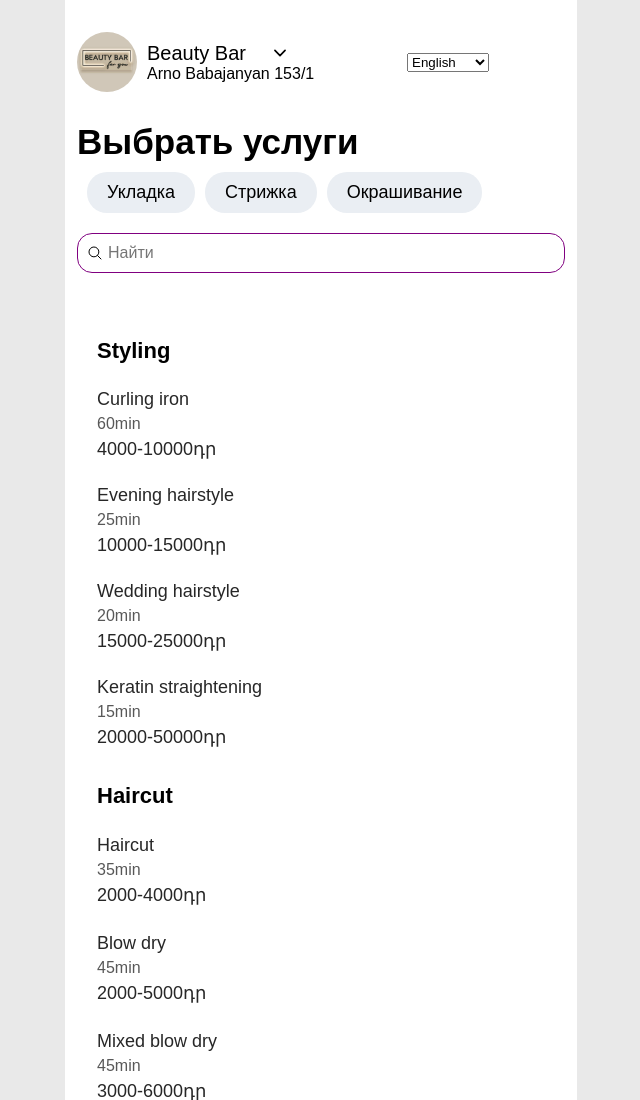
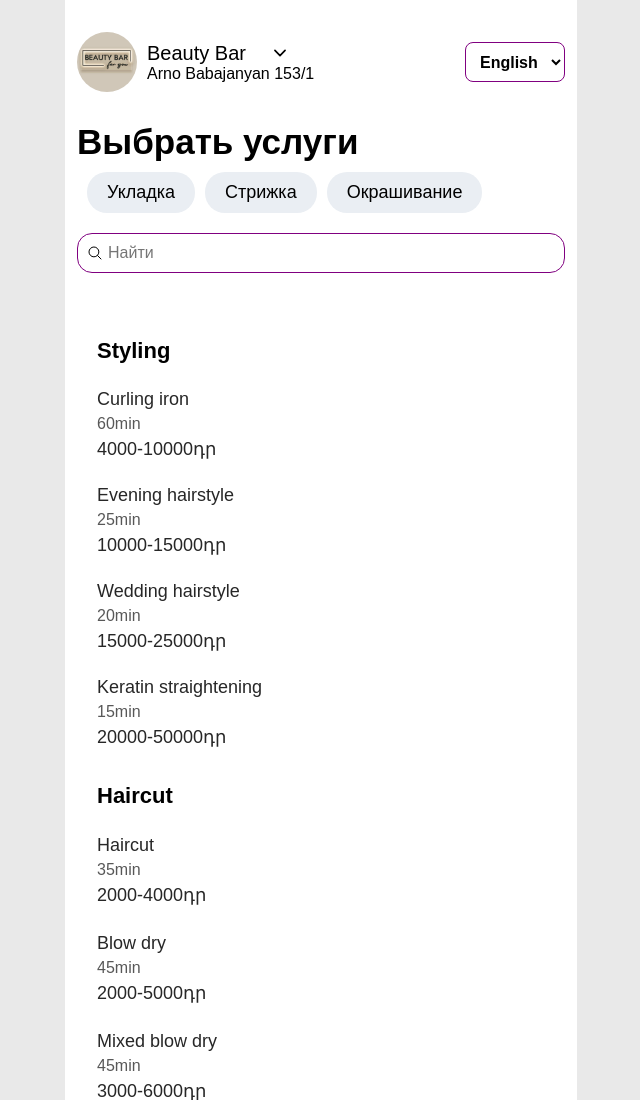
Before and after one commit to GrigNazaryan/Marketing-final, a plain HTML site: page index.html in a window 1280 px wide. Shown: the top 1100 px of the page, without its empty margins (319-959 px from the left). Drawn offline with nearby package versions, Linux system fonts and the light colour scheme.

Commit message:
Update uslugi.css

```diff
--- a/uslugi.css
+++ b/uslugi.css
@@ -24,7 +24,8 @@ html {
 .top_title {
     font-size: 35px;
 }
-.text_box{
+
+.text_box {
     width: 250px;
     height: 100px;
     display: flex;
@@ -39,7 +40,7 @@ html {
     align-items: center;
     font-size: 20px;
     font-weight: 500;
-    gap:25px;
+    gap: 25px;
 }
 
 .uslugi {
@@ -71,6 +72,21 @@ html {
     justify-content: flex-start;
     align-items: center;
     gap: 10px;
+    position: relative;
+
+}
+
+#languagesSelect {
+    position: absolute;
+    right: 0;
+    width: 100px;
+    height: 40px;
+    background: transparent;
+    border: 1px solid purple;
+    border-radius: 8px;
+    font-weight: 700;
+    padding: 5px 10px;
+    font-size: 16px;
 }
 
 .div {
@@ -128,7 +144,8 @@ html {
     background: purple;
     color: white;
 }
-.summary_box{
+
+.summary_box {
     width: 570px;
     height: 120px;
     display: flex;
@@ -136,7 +153,7 @@ html {
     align-items: center;
     flex-direction: column;
     position: fixed;
-    border-radius:12px ;
+    border-radius: 12px;
     bottom: 0;
     left: 30%;
     background-color: white;
```
